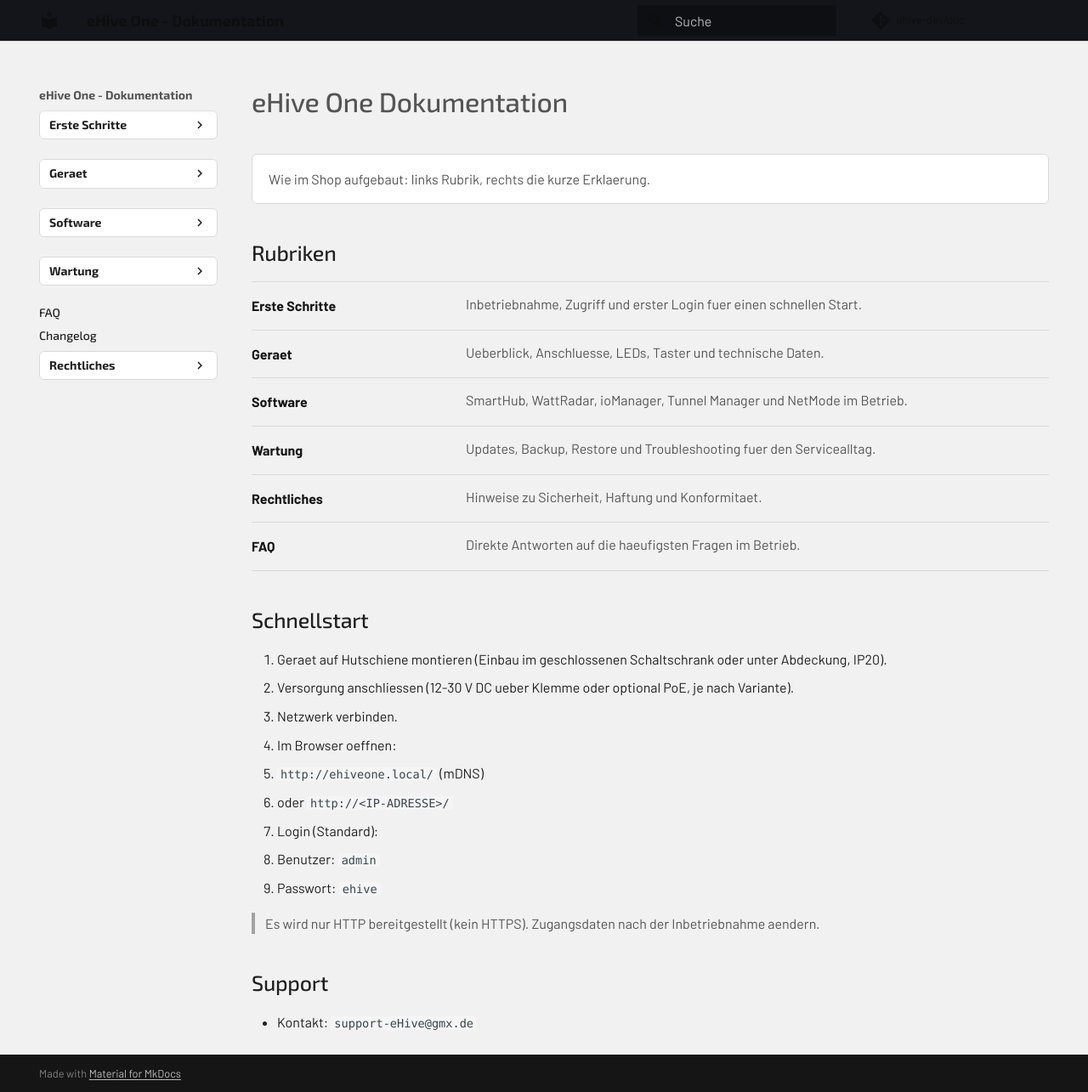
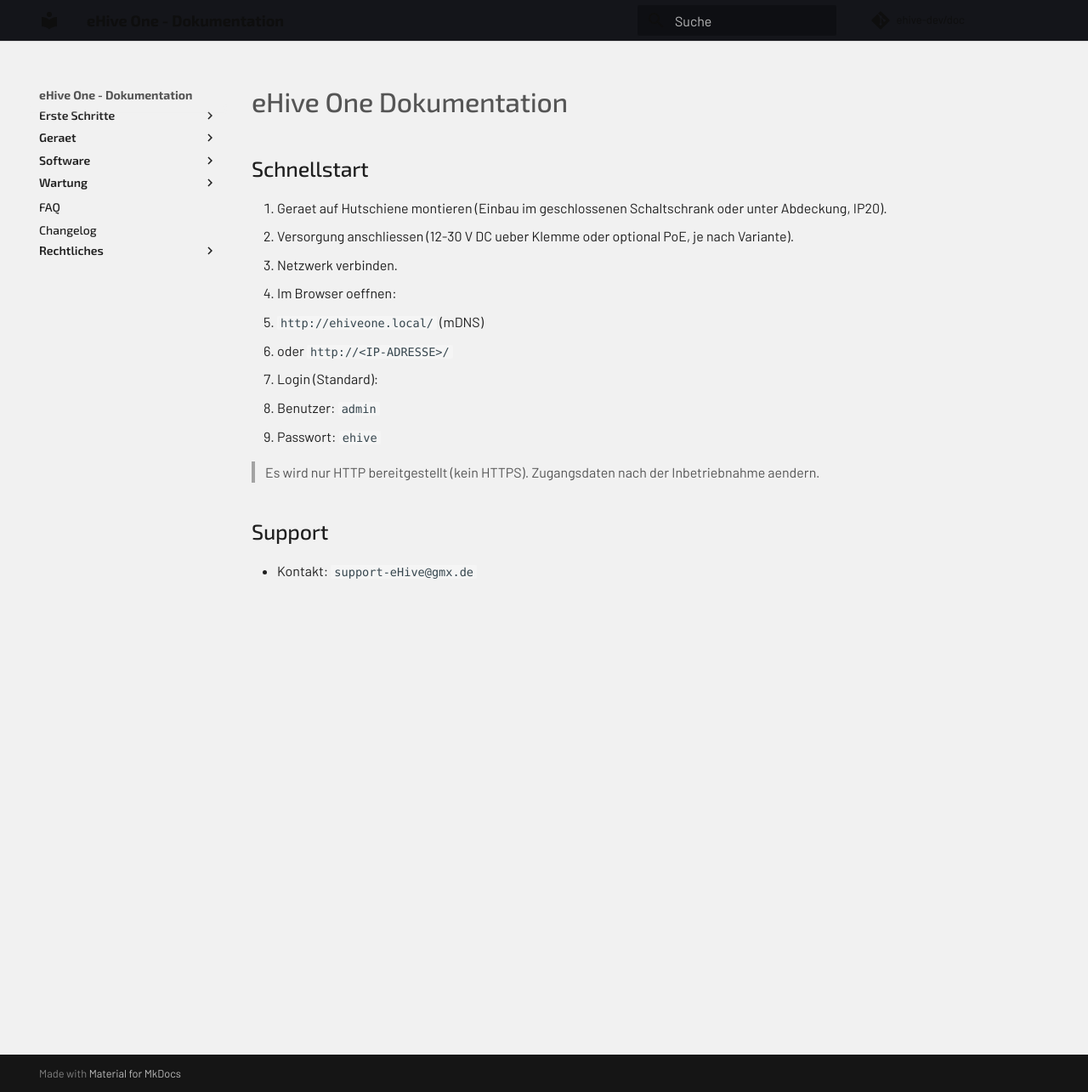
Before and after one commit to ehive-dev/doc, an MkDocs documentation site: the page built from docs/index.md, in a window 1280 px wide and 1285 px high. Shown: the whole window at 85% size. Built offline with MkDocs 1.6.1 and Material for MkDocs 9.7.7, drawn with Linux system fonts in a browser that asks for light colours; comment, search, counter and statistics services are not loaded.

Commit message:
Simplify home and remove framed left navigation blocks

```diff
--- a/docs/assets/stylesheets/extra.css
+++ b/docs/assets/stylesheets/extra.css
@@ -41,27 +41,19 @@ textarea {
 
 .md-typeset a {
   color: #1a1a1a;
+  text-decoration: none;
+}
+
+.md-typeset a:hover {
+  color: #000;
   text-decoration: underline;
   text-underline-offset: 0.14em;
 }
 
-.md-typeset a:hover {
-  color: #000;
-}
-
 .md-sidebar--primary .md-nav__item--nested > label.md-nav__link {
-  margin-top: 0.45rem;
-  padding: 0.35rem 0.55rem;
-  border: 1px solid var(--ehive-border);
-  border-radius: 6px;
-  background: var(--ehive-surface);
-  font-weight: 700;
-}
-
-.md-sidebar--primary .md-nav__item--nested > nav.md-nav {
-  margin: 0.3rem 0 0.2rem 0.35rem;
-  padding-left: 0.6rem;
-  border-left: 1px solid var(--ehive-border);
+  margin-top: 0.2rem;
+  padding: 0.1rem 0;
+  font-weight: 600;
 }
 
 .md-sidebar--primary .md-nav__link--active {
@@ -69,70 +61,8 @@ textarea {
   color: #000;
 }
 
-.shop-hero {
-  margin: 0.35rem 0 1rem;
-  padding: 0.8rem 0.95rem;
-  border: 1px solid var(--ehive-border);
-  border-radius: 6px;
-  background: var(--ehive-surface);
-  color: var(--ehive-text);
-}
-
-.shop-hero h1 {
-  margin: 0 0 0.2rem;
-  font-size: 1.7rem;
-}
-
-.shop-hero p {
-  margin: 0;
-  max-width: 42rem;
-  color: var(--ehive-text-soft);
-}
-
-.rubric-list {
-  margin: 0.8rem 0 1.2rem;
-  border-top: 1px solid var(--ehive-border);
-}
-
-.rubric-row {
-  display: grid;
-  grid-template-columns: minmax(170px, 230px) 1fr;
-  gap: 1.1rem;
-  align-items: start;
-  padding: 0.75rem 0;
-  border-bottom: 1px solid var(--ehive-border);
-}
-
-.rubric-name a {
-  display: inline-block;
-  font-weight: 700;
-  color: #151515;
-  text-decoration: none;
-}
-
-.rubric-name a:hover {
-  text-decoration: underline;
-}
-
-.rubric-text {
-  margin: 0;
-  color: var(--ehive-text-soft);
-  line-height: 1.35;
-}
-
 .md-typeset img {
   border-radius: 6px;
   border: 1px solid var(--ehive-border);
   box-shadow: none;
 }
-
-@media (max-width: 600px) {
-  .shop-hero {
-    padding: 0.75rem 0.8rem;
-  }
-
-  .rubric-row {
-    grid-template-columns: 1fr;
-    gap: 0.35rem;
-  }
-}
--- a/docs/index.md
+++ b/docs/index.md
@@ -1,37 +1,4 @@
 # eHive One Dokumentation
-
-<div class="shop-hero">
-  <p>Wie im Shop aufgebaut: links Rubrik, rechts die kurze Erklaerung.</p>
-</div>
-
-## Rubriken
-
-<div class="rubric-list">
-  <div class="rubric-row">
-    <div class="rubric-name"><a href="getting-started/">Erste Schritte</a></div>
-    <p class="rubric-text">Inbetriebnahme, Zugriff und erster Login fuer einen schnellen Start.</p>
-  </div>
-  <div class="rubric-row">
-    <div class="rubric-name"><a href="hardware/overview/">Geraet</a></div>
-    <p class="rubric-text">Ueberblick, Anschluesse, LEDs, Taster und technische Daten.</p>
-  </div>
-  <div class="rubric-row">
-    <div class="rubric-name"><a href="software/smarthub/">Software</a></div>
-    <p class="rubric-text">SmartHub, WattRadar, ioManager, Tunnel Manager und NetMode im Betrieb.</p>
-  </div>
-  <div class="rubric-row">
-    <div class="rubric-name"><a href="maintenance/updates/">Wartung</a></div>
-    <p class="rubric-text">Updates, Backup, Restore und Troubleshooting fuer den Servicealltag.</p>
-  </div>
-  <div class="rubric-row">
-    <div class="rubric-name"><a href="legal/safety/">Rechtliches</a></div>
-    <p class="rubric-text">Hinweise zu Sicherheit, Haftung und Konformitaet.</p>
-  </div>
-  <div class="rubric-row">
-    <div class="rubric-name"><a href="faq/">FAQ</a></div>
-    <p class="rubric-text">Direkte Antworten auf die haeufigsten Fragen im Betrieb.</p>
-  </div>
-</div>
 
 ## Schnellstart
 
--- a/mkdocs.yml
+++ b/mkdocs.yml
@@ -39,7 +39,6 @@ nav:
   - Inbetriebnahme: getting-started.md
   - Zugriff und URLs: access.md
 - Geraet:
-  - Ueberblick und Sicherheit: hardware/overview.md
   - Anschluesse und Bedienelemente: hardware/connectors.md
   - Netzwerkeinrichtung: hardware/network.md
   - LEDs und Taster: hardware/leds-buttons.md
```
